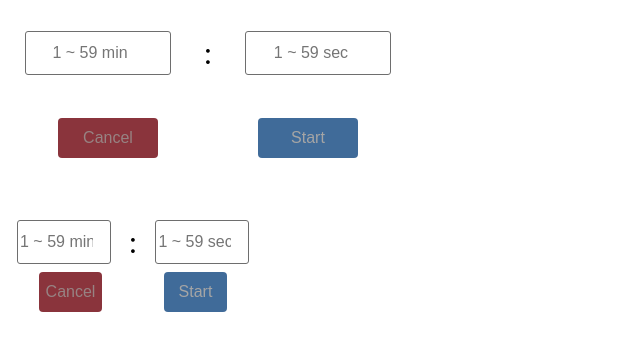
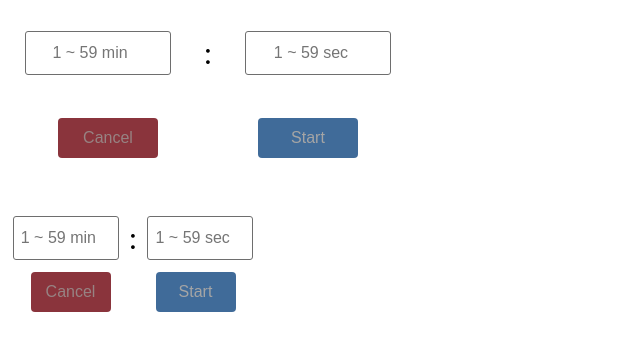
Before and after one commit to duchangkim/easy-timer, a website built with webpack: page public/index.html in a window 1280 px wide. Shown: the whole page, without its empty margins (0-640 px from the left). Built offline with nearby package versions, Linux system fonts and the light colour scheme.

Commit message:
style: Add buttons top margin

```diff
--- a/src/css/style.css
+++ b/src/css/style.css
@@ -23,6 +23,8 @@
 }
 .timer-container--et .input-wrapper input {
   width: 35%;
+  min-width: 100px;
+  max-width: 200px;
   height: 40px;
   border: 1px solid rgb(110, 110, 110);
   border-radius: 3px;
@@ -50,10 +52,13 @@
 .timer-container--et .button-wrapper {
   display: flex;
   justify-content: space-around;
+  margin-top: 3%;
 }
 .timer-container--et .button-wrapper button {
   box-sizing: border-box;
   width: 25%;
+  min-width: 80px;
+  max-width: 120px;
   height: 40px;
   border: none;
   border-radius: 4px;
```
